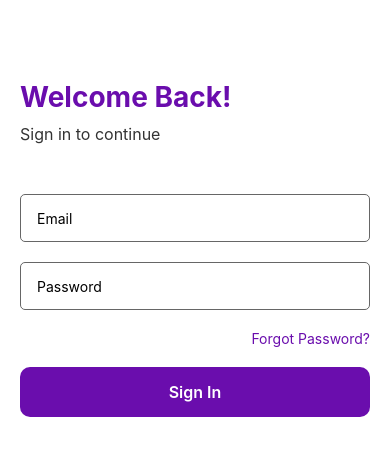
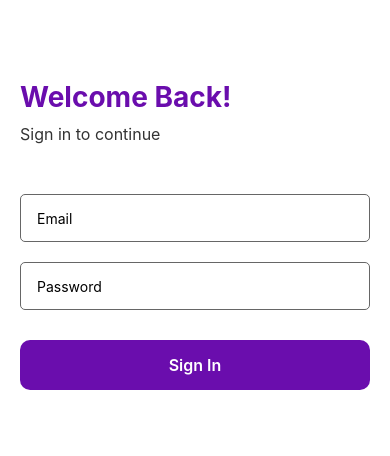
Before and after one commit to chuckzxxmello/prepper, a React Native app: screen /Login in a window 390 px wide. Shown: the top 456 px of the page. Built offline with nearby package versions, Linux system fonts and the light colour scheme.

Commit message:
Update LoginScreen.js para icheck pag old user, rekta sa home

```diff
--- a/screens/auth/LoginScreen.js
+++ b/screens/auth/LoginScreen.js
@@ -1,10 +1,13 @@
 import React, { useState } from 'react';
-import { View, Text, TouchableOpacity, StyleSheet, Alert } from 'react-native';
+import { View, Text, StyleSheet, Alert } from 'react-native';
 import { colors } from '../../constants/colors';
 import StyledInput from '../../components/StyledInput';
 import { auth } from '../../config/firebase';
 import { signInWithEmailAndPassword } from 'firebase/auth';
 import CustomButton from '../../components/CustomButton';
+import { getFirestore, doc, getDoc } from 'firebase/firestore';
+
+const db = getFirestore();
 
 const LoginScreen = ({ navigation }) => {
     const [email, setEmail] = useState('');
@@ -15,6 +18,7 @@ const LoginScreen = ({ navigation }) => {
             const userCredential = await signInWithEmailAndPassword(auth, email, password);
             const user = userCredential.user;
 
+            // Check if user is verified
             if (!user.emailVerified) {
                 Alert.alert(
                     "Email Not Verified",
@@ -24,7 +28,17 @@ const LoginScreen = ({ navigation }) => {
                 return;
             }
 
-            navigation.navigate('Goal');
+            // Check if user data exists in Firestore
+            const userRef = doc(db, 'userInfo', user.uid);
+            const userDoc = await getDoc(userRef);
+
+            if (userDoc.exists()) {
+                // User data exists, navigate to HomeScreen
+                navigation.navigate('MainTabs', { screen: 'Home' });
+            } else {
+                // User data does not exist, navigate to setup screens
+                navigation.navigate('Goal');
+            }
         } catch (error) {
             Alert.alert("Error", error.message);
         }
@@ -50,10 +64,6 @@ const LoginScreen = ({ navigation }) => {
                     onChangeText={setPassword}
                     secureTextEntry
                 />
-
-                <TouchableOpacity onPress={() => navigation.navigate('ForgotPassword')}>
-                    <Text style={styles.forgotPassword}>Forgot Password?</Text>
-                </TouchableOpacity>
 
                 <View style={styles.buttonContainer}>
                     <CustomButton
@@ -90,11 +100,6 @@ const styles = StyleSheet.create({
     formContainer: {
         flex: 1,
     },
-    forgotPassword: {
-        color: colors.primary,
-        textAlign: 'right',
-        marginTop: 10,
-    },
     buttonContainer: {
         gap: 10,
         marginTop: 20,
```
